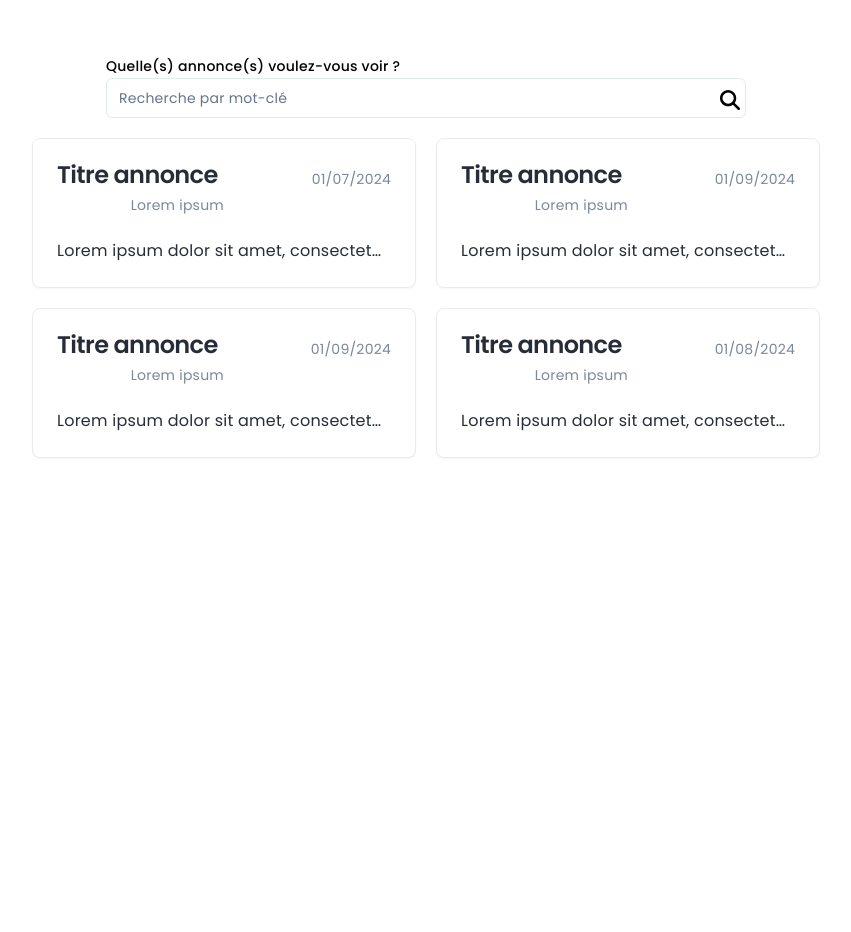
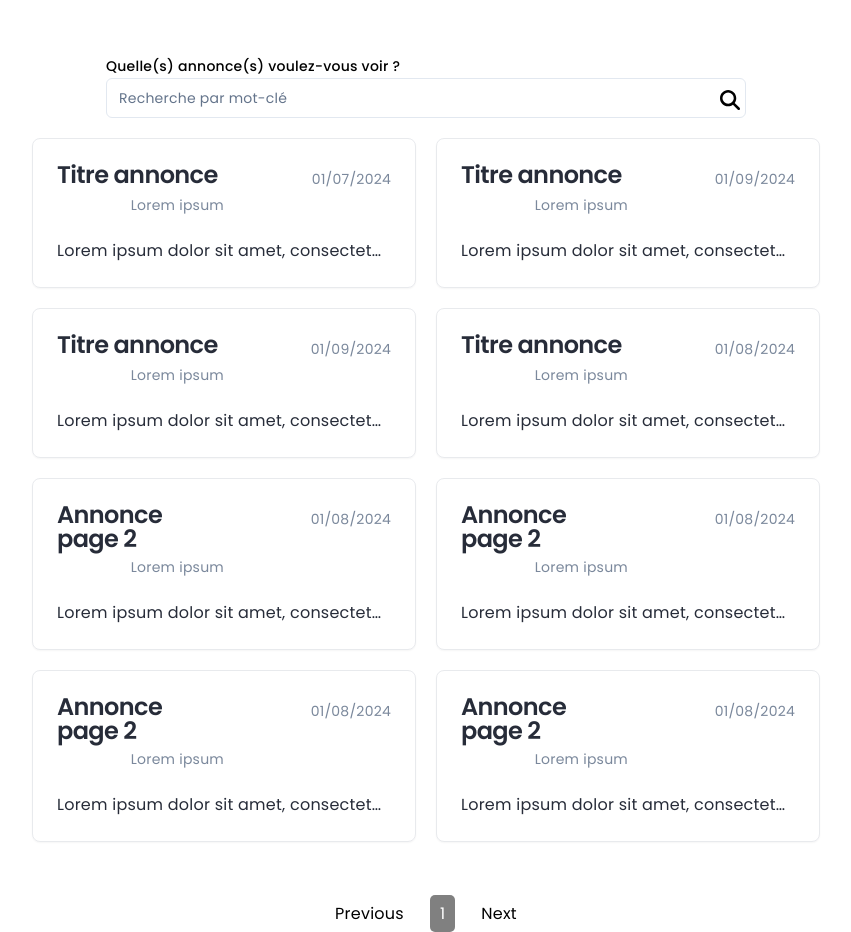
Before and after one commit to Tonyac-create/ProApp_Front, a React (Vite) app: page /home in a window 1280 px wide. Shown: the part 60-992 px from the top of the page, without its empty margins (214-1065 px from the left). Before the commit the page ends 800 px from the top, so only its background shows below. Built offline with nearby package versions, Linux system fonts and the light colour scheme.

Commit message:
add pagination page Home

```diff
--- a/src/components/Cards/InformationCard.tsx
+++ b/src/components/Cards/InformationCard.tsx
@@ -13,6 +13,7 @@ const fetchEnterprise = () =>
   fetch("/fakerBDD.json")
     .then((res) => res.json())
     .then((data) => {
+      console.log("🚀 ~ .then ~ data:", data)
       return data.professionnals;
     })
     .then(EnterpriseSchema.parse);
--- a/src/index.css
+++ b/src/index.css
@@ -56,6 +56,36 @@ li {
 
 li:hover {
   background-color: hsl(210, 40%, 96.10%)
+}
+
+.navigationButtons {
+  width: 80%;
+  height: 40px;
+  list-style: none;
+  display: flex;
+  justify-content: center;
+  margin: auto;
+  padding-top: 40px;
+}
+
+.navigationButtons li {
+  padding: 0;
+}
+
+.navigationButtons a {
+  padding: 7px 10px 7px 10px;
+  margin: 8px;
+  border-radius: 5px;
+}
+
+.navigationButtons a:hover {
+  color: white;
+  background-color: gray;
+}
+
+.navigationActive a {
+  color: white;
+  background-color: gray;
 }
 
 @layer base {
--- a/src/pages/Home.tsx
+++ b/src/pages/Home.tsx
@@ -5,6 +5,7 @@ import ConnectedLayout from "@/components/Layouts/ConnectedLayout";
 import { useState } from "react";
 import { useQuery } from "react-query";
 import { AnnounceSchema } from "@/components/Cards/AnnounceSchema";
+import ReactPaginate from "react-paginate";
 
 const fetchAnnounces = () =>
   fetch("/fakerBDD.json")
@@ -15,14 +16,19 @@ const fetchAnnounces = () =>
     .then(AnnounceSchema.parse);
 
 const Home = () => {
-  const rowsPerPage = 4;
-  const [startIndex, setStartIndex] = useState(0);
-  const [endIndex, setEndIndex] = useState(rowsPerPage);
+  const [page, setPage] = useState(0);
+  const numberCardsOfPage = 10;
+  const numberOfcardsVisited = page * numberCardsOfPage;
 
   const { data, isLoading, isError } = useQuery({
     queryKey: ["announces"],
     queryFn: fetchAnnounces,
   });
+
+  const totalPages = Math.ceil(data?.length / numberCardsOfPage);
+  const changePage = ({ selected }: any) => {
+    setPage(selected);
+  };
 
   if (isLoading) return <p>Loading...</p>;
   if (isError) return <p>Erreur...</p>;
@@ -32,49 +38,12 @@ const Home = () => {
       <ConnectedLayout>
         <SearchAnnounce />
         <div className="flex flex-col items-center w-4/5 lg:flex lg:flex-row lg:flex-wrap lg:w-3/4 lg:justify-center gap-5">
-              {data?.slice(startIndex, endIndex).map((announce) => (
-
-                    <AnnouncementCard
-                      key={announce._idAnnounce}
-                      title={announce.title}
-                      date_of_start={announce.date_of_start}
-                      job={announce.job}
-                      description={announce.description}
-                    />
-
-              ))}
-            </div>
-
-        {/* <Pagination>
-          <PaginationContent>
-            <PaginationItem>
-              <PaginationPrevious
-                className={
-                  startIndex === 0 ? "pointer-events-none opacity-50" : undefined
-                }
-                onClick={() => {
-                  setStartIndex(startIndex - rowsPerPage)
-                  setEndIndex(endIndex - rowsPerPage)
-                }}
-              />
-            </PaginationItem>
-
-            <PaginationItem>
-              <PaginationNext
-                className={
-                  endIndex === 16 ? "pointer-events-none opacity-50" : undefined
-                }
-                onClick={() => {
-                  setStartIndex(startIndex + rowsPerPage)
-                  setEndIndex(endIndex + rowsPerPage)
-                }}
-              />
-            </PaginationItem>
-          </PaginationContent>
-        </Pagination> */}
-
-        {/* <div className="flex flex-col items-center w-4/5 lg:flex lg:flex-row lg:flex-wrap lg:w-3/4 lg:justify-center gap-5">
-          {data?.map((announce) => (
+          {data
+            ?.slice(
+              numberOfcardsVisited,
+              numberOfcardsVisited + numberCardsOfPage
+            )
+            .map((announce) => (
               <AnnouncementCard
                 key={announce._idAnnounce}
                 title={announce.title}
@@ -83,7 +52,18 @@ const Home = () => {
                 description={announce.description}
               />
             ))}
-        </div> */}
+        </div>
+        <ReactPaginate
+          previousLabel={"Previous"}
+          nextLabel={"Next"}
+          pageCount={totalPages}
+          onPageChange={changePage}
+          containerClassName={"navigationButtons"}
+          previousLinkClassName={"previousButton"}
+          nextLinkClassName={"nextButton"}
+          disabledClassName={"navigationDisabled"}
+          activeClassName={"navigationActive"}
+        />
       </ConnectedLayout>
     </>
   );
```
Lines whose indentation alone changed are shown as unchanged.
